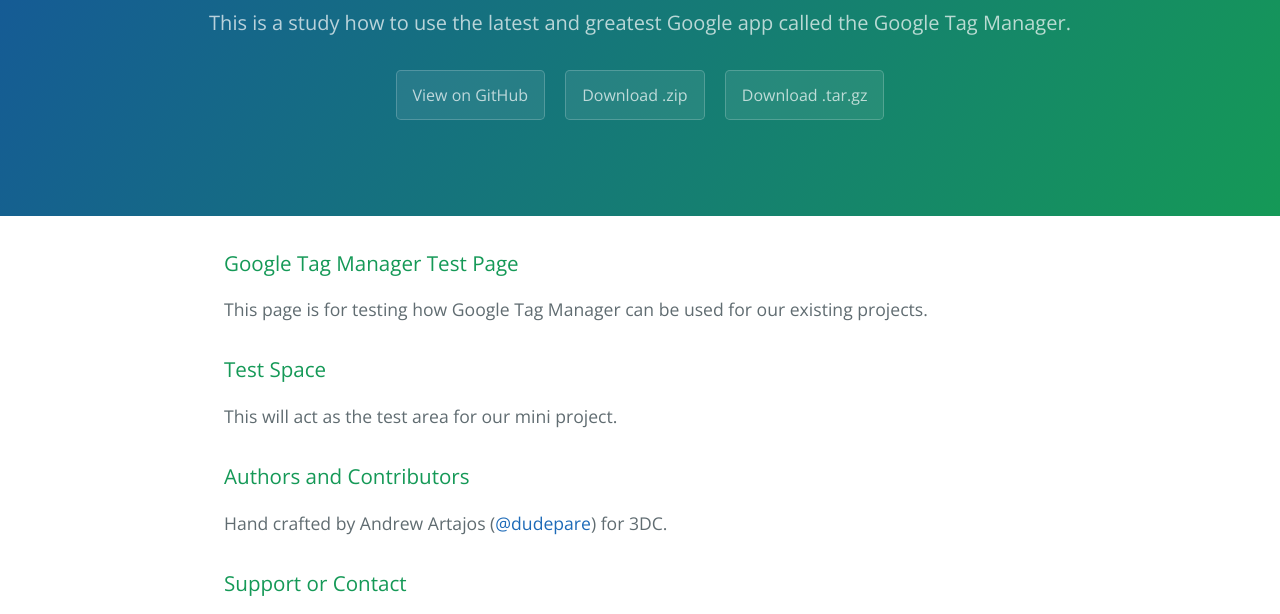
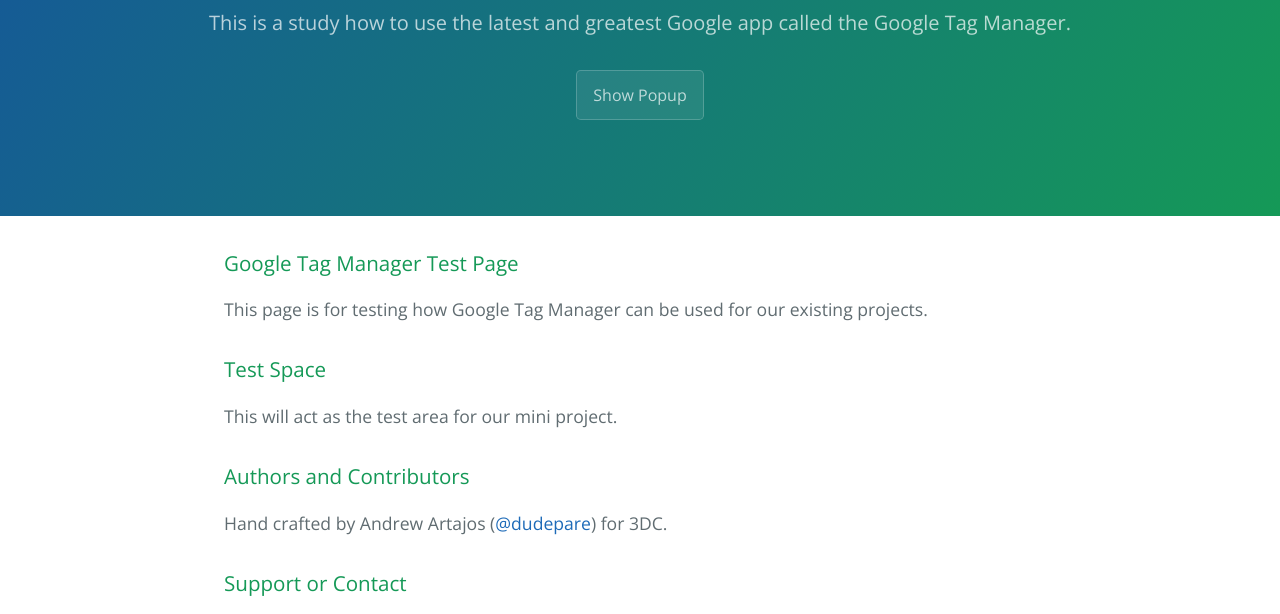
Before and after one commit to dudepare/GoogleTagManager, a plain HTML site: page index.html in a window 1280 px wide. Shown: the part 167-781 px from the top of the page. Drawn offline with nearby package versions, Linux system fonts and the light colour scheme.

Commit message:
Added a test button.

```diff
--- a/index.html
+++ b/index.html
@@ -22,9 +22,8 @@ j=d.createElement(s),dl=l!='dataLayer'?'&l='+l:'';j.async=true;j.src=
     <section class="page-header">
       <h1 class="project-name">Googletagmanager</h1>
       <h2 class="project-tagline">This is a study how to use the latest and greatest Google app called the Google Tag Manager.</h2>
-      <a href="https://github.com/dudepare/GoogleTagManager" class="btn">View on GitHub</a>
-      <a href="https://github.com/dudepare/GoogleTagManager/zipball/master" class="btn">Download .zip</a>
-      <a href="https://github.com/dudepare/GoogleTagManager/tarball/master" class="btn">Download .tar.gz</a>
+      <button id="popit" class="btn">Show Popup</button>
+      <!--<a href="https://github.com/dudepare/GoogleTagManager/" class="btn">Show Popup</a>-->
     </section>
 
     <section class="main-content">
```
